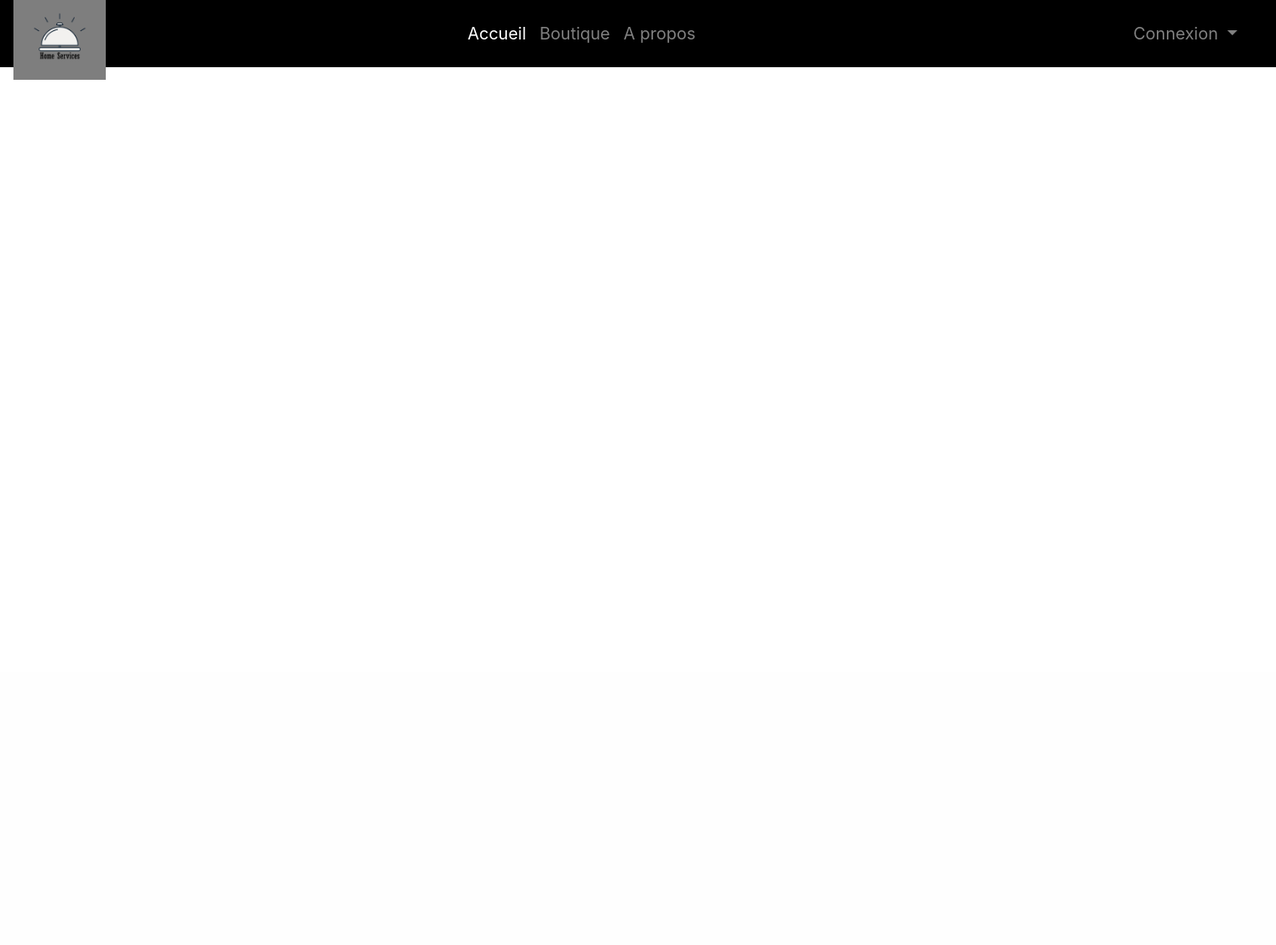
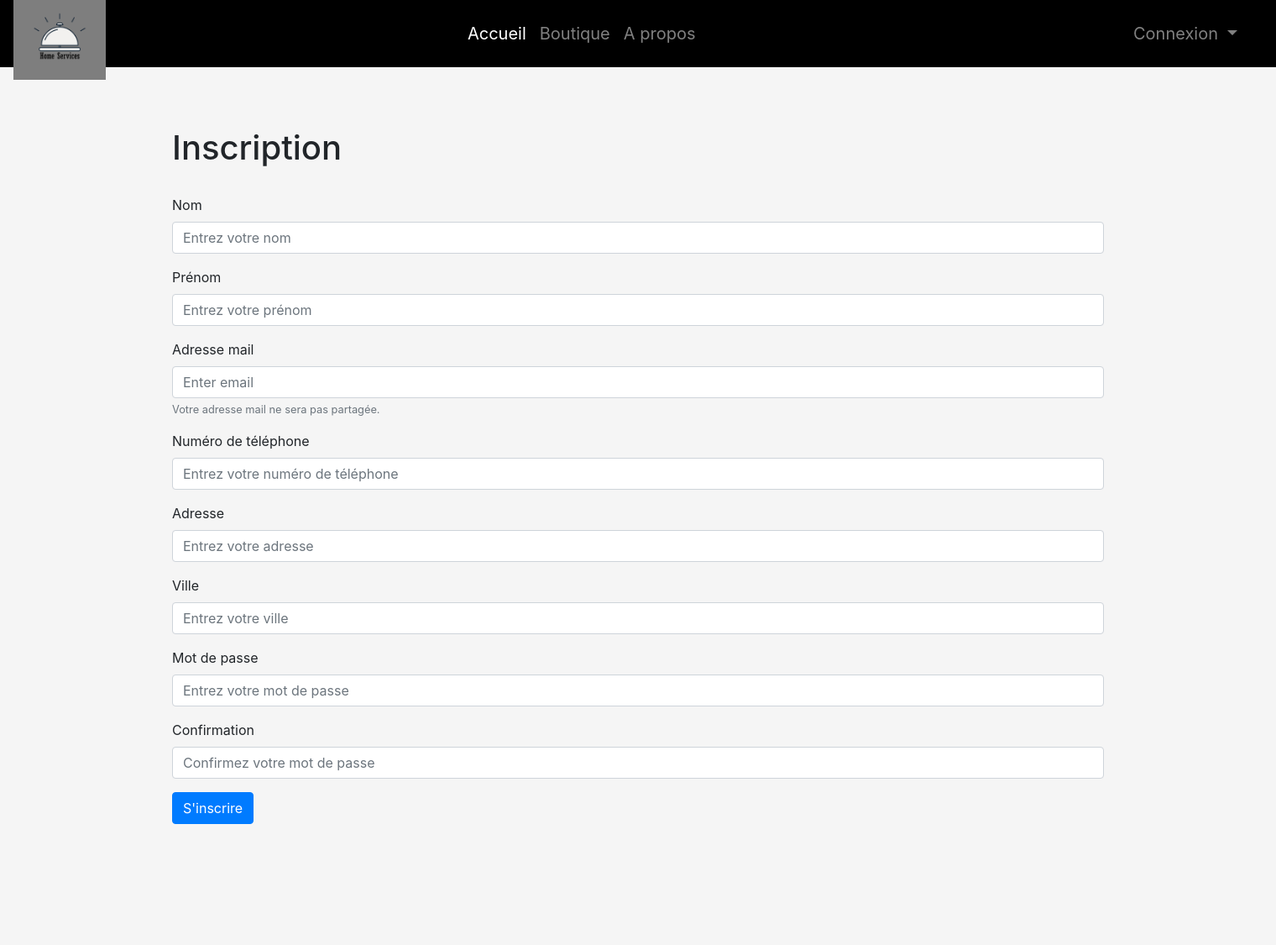
Before and after one commit to XenorInspire/home-services, a PHP site: page /registration.php in a window 1520 px wide; the page is wider, and only the part inside the window is pictured. Shown: that part at 84% size. Before the commit the page ends 95 px from the top of that part, so only its background shows below. Run offline with PHP 8.4, Linux system fonts and the light colour scheme.

Commit message:
CREATE registration page

```diff
--- a/WEB/Front Office/css/style.css
+++ b/WEB/Front Office/css/style.css
@@ -54,4 +54,21 @@ nav a {
 
 }
 
+main {
+
+  background-color: whitesmoke;
+
+}
+
 /* /////////////////////////// */
+
+/* Registration Page */
+
+#regis_button:hover {
+
+  background-color: #FD8C51;
+  border: 1px rgb(61, 9, 9)) solid;
+
+}
+
+/* /////////////////////////// */
--- a/WEB/Front Office/registration.php
+++ b/WEB/Front Office/registration.php
@@ -15,6 +15,55 @@
 
     <main>
 
+        <section class="container">
+          <br>
+          <br>
+          <br>
+          <h1>Inscription</h1>
+          <br>
+        <form action="valid_registration.php" method="post">
+        <div class="form-group">
+          <label>Nom</label>
+          <input type="text" name="lastname" class="form-control" placeholder="Entrez votre nom" required>
+        </div>
+        <div class="form-group">
+          <label>Prénom</label>
+          <input type="text" name="firstname" class="form-control" placeholder="Entrez votre prénom" required>
+        </div>
+        <div class="form-group">
+          <label>Adresse mail</label>
+          <input type="email" class="form-control" placeholder="Enter email" required>
+          <small id="emailHelp" class="form-text text-muted">Votre adresse mail ne sera pas partagée.</small>
+        </div>
+        <div class="form-group">
+          <label>Numéro de téléphone</label>
+          <input type="tel" name="phone_number" class="form-control" placeholder="Entrez votre numéro de téléphone" required>
+        </div>
+        <div class="form-group">
+          <label>Adresse</label>
+          <input type="text" name="address" class="form-control" placeholder="Entrez votre adresse" required>
+        </div>
+        <div class="form-group">
+          <label>Ville</label>
+          <input type="text" name="address" class="form-control" placeholder="Entrez votre ville" required>
+        </div>
+        <div class="form-group">
+          <label>Mot de passe</label>
+          <input type="password" name="passwd" class="form-control" placeholder="Entrez votre mot de passe" required>
+        </div>
+        <div class="form-group">
+          <label>Confirmation</label>
+          <input type="password" name="passwd_confirmed" class="form-control" placeholder="Confirmez votre mot de passe" required>
+        </div>
+        <button id="regis_button" type="submit" class="btn btn-primary">S'inscrire</button>
+      </form>
+          <br>
+          <br>
+          <br>
+          <br>
+          <br>
+          <br>
+        </section>
 
     </main>
 
```
